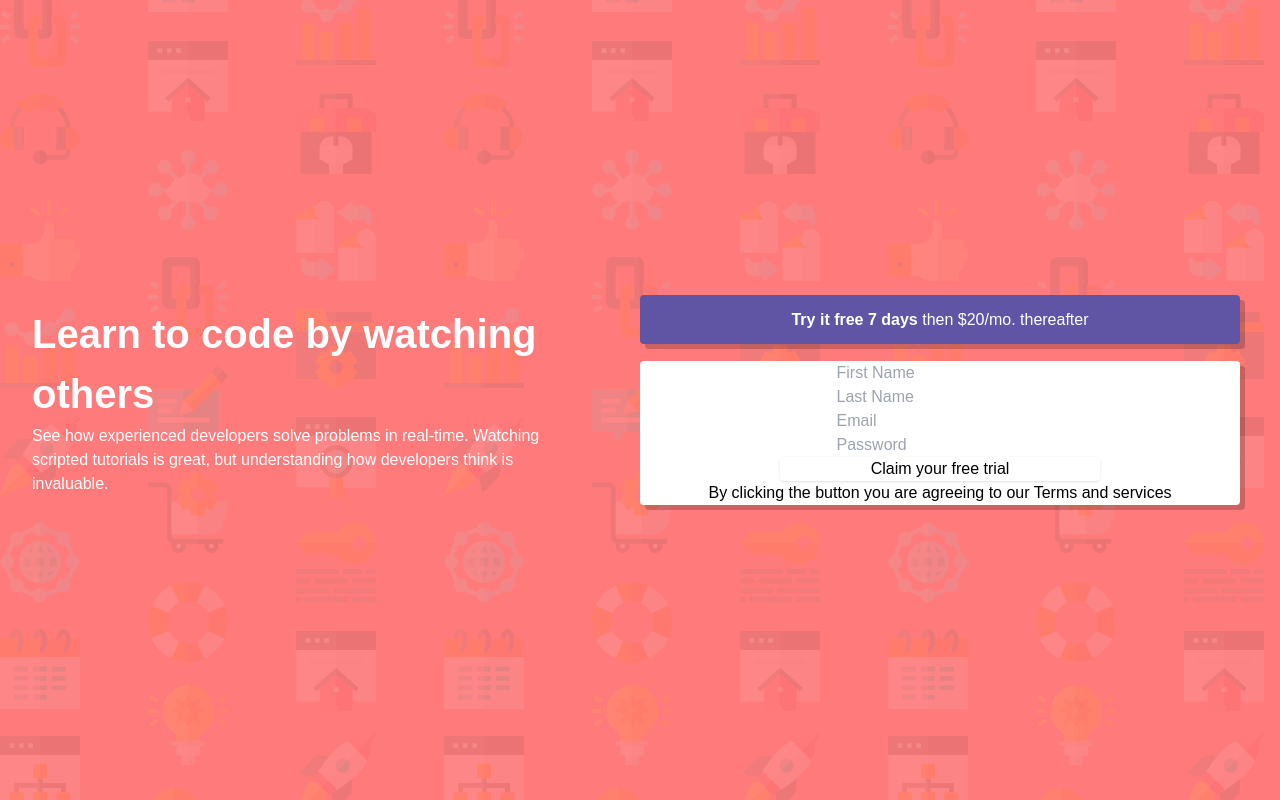
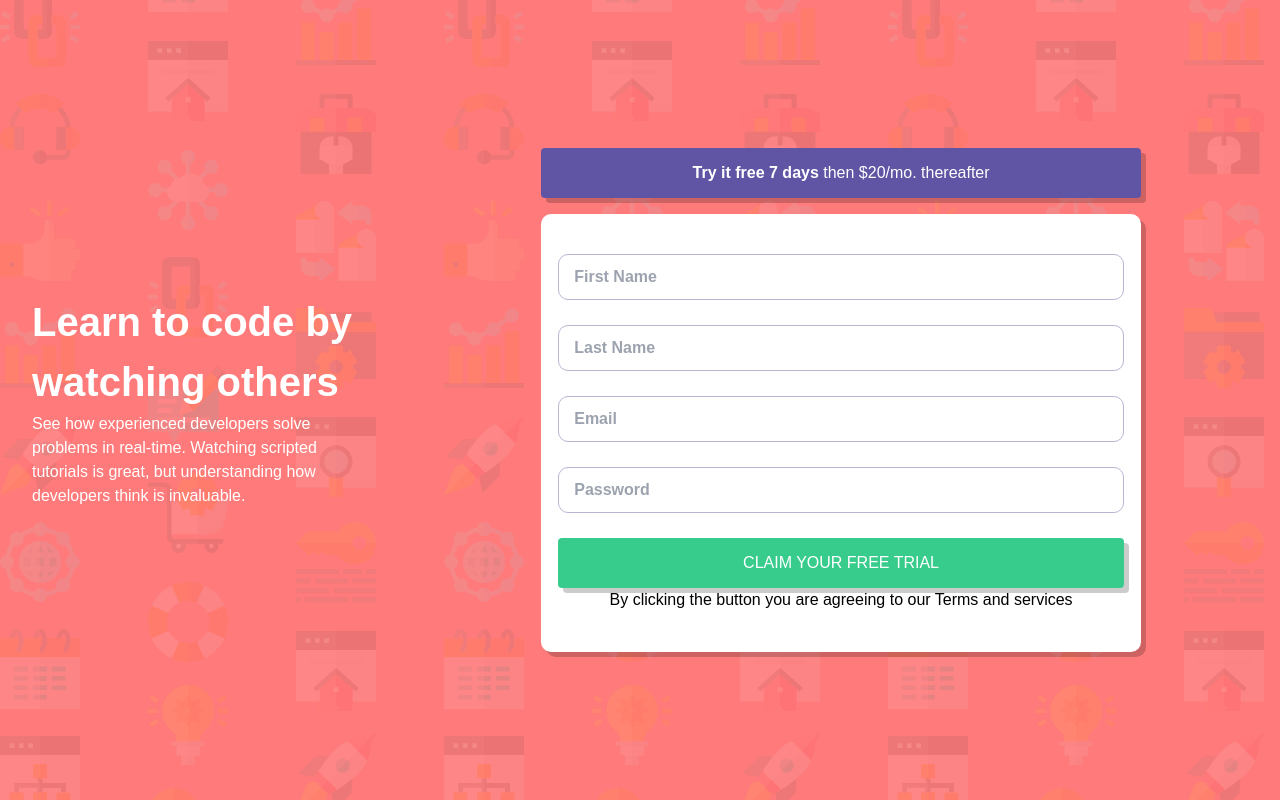
Before and after one commit to IestynGage/sign-up-form, a React (Create React App) app: page / in a window 1280 px wide. Built offline with nearby package versions, Linux system fonts and the light colour scheme.

Commit message:
Style form fields

```diff
--- a/src/Components/Button/Button.tsx
+++ b/src/Components/Button/Button.tsx
@@ -1,5 +1,4 @@
-import { Children, CSSProperties } from "react";
-import "./Button.css";
+import { CSSProperties } from "react";
 
 export interface ButtonProps {
   className?: string;
--- a/src/Components/CodeByWatchingInfoBox/CodeByWatchingInfoBox.tsx
+++ b/src/Components/CodeByWatchingInfoBox/CodeByWatchingInfoBox.tsx
@@ -11,6 +11,7 @@ export default function CodeByWatchingInfoBox({
   className,
 }: CodeByWatchingInfoBoxProps) {
   return (
+    <div>
       <div className={className ? className + " mainDiv" : "mainDiv"}>
         <h1 className="heading"> Learn to code by watching others</h1>
         <p className="depthExplanation">
@@ -19,5 +20,6 @@ export default function CodeByWatchingInfoBox({
           invaluable.
         </p>
       </div>
+    </div>
   );
 }
--- /dev/null
+++ b/src/Components/FormField/FormField.css
@@ -0,0 +1,16 @@
+.formField {
+  width: 100%;
+  padding: 10px 15px 10px 15px;
+  border: 1px solid var(--neutral-grey-blue);
+  border-radius: 10px;
+  font-weight: 600;
+}
+
+.formField:focus {
+  width: 100%;
+  padding: 10px 15px 10px 15px;
+  border-color: var(--neutral-dark-blue);
+  outline: none;
+  border-radius: 10px;
+  font-weight: 600;
+}
--- a/src/Components/FormField/FormField.tsx
+++ b/src/Components/FormField/FormField.tsx
@@ -1,3 +1,5 @@
+import "./FormField.css";
+
 import { HTMLInputTypeAttribute } from "react";
 
 export interface FormFieldProps {
@@ -15,5 +17,5 @@ export default function FormField({
   label = "",
   inputType = "text",
 }: FormFieldProps) {
-  return <input type={inputType} placeholder={label} />;
+  return <input className="formField" type={inputType} placeholder={label} />;
 }
--- a/src/Components/SignUpCard/SignUpCard.css
+++ b/src/Components/SignUpCard/SignUpCard.css
@@ -5,6 +5,17 @@
   align-items: center;
   justify-content: center;
   flex-direction: column;
+  gap: 25px;
+  box-shadow: rgba(0, 0, 0, 0.2) 5px 5px;
+  padding: 40px 2% 40px 2%;
+  border-radius: 10px;
+}
 
+.freeTrailBttn {
+  width: 100%;
+  padding: 1.5ex;
+  background-color: var(--primary-green);
   box-shadow: rgba(0, 0, 0, 0.2) 5px 5px;
+  color: white;
+  font-weight: 500;
 }
--- a/src/Components/SignUpCard/SignUpCard.tsx
+++ b/src/Components/SignUpCard/SignUpCard.tsx
@@ -10,8 +10,12 @@ export default function SignUpCard() {
       <FormField label="Last Name" />
       <FormField label="Email" inputType={"email"} />
       <FormField label="Password" inputType={"password"} />
-      <Button className="w-80 shadow rounded">{"Claim your free trial"}</Button>
-      <TermsAndCondition />
+      <div style={{ width: "100%" }}>
+        <Button className="shadow rounded freeTrailBttn">
+          {"CLAIM YOUR FREE TRIAL"}
+        </Button>
+        <TermsAndCondition />
+      </div>
     </div>
   );
 }
```
Also changed, not shown: src/Components/Button/Button.css (deleted). Lines whose indentation alone changed are shown as unchanged.
